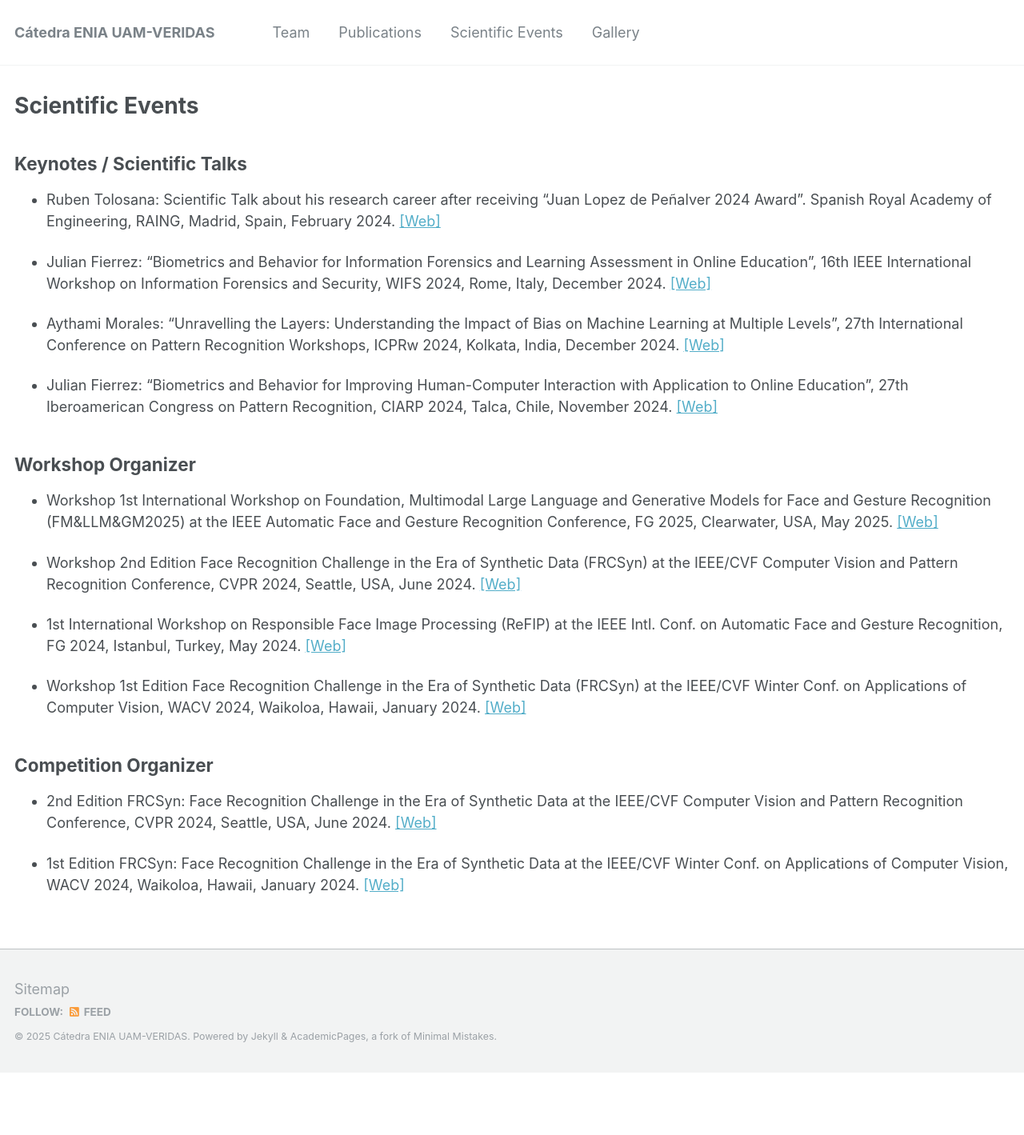
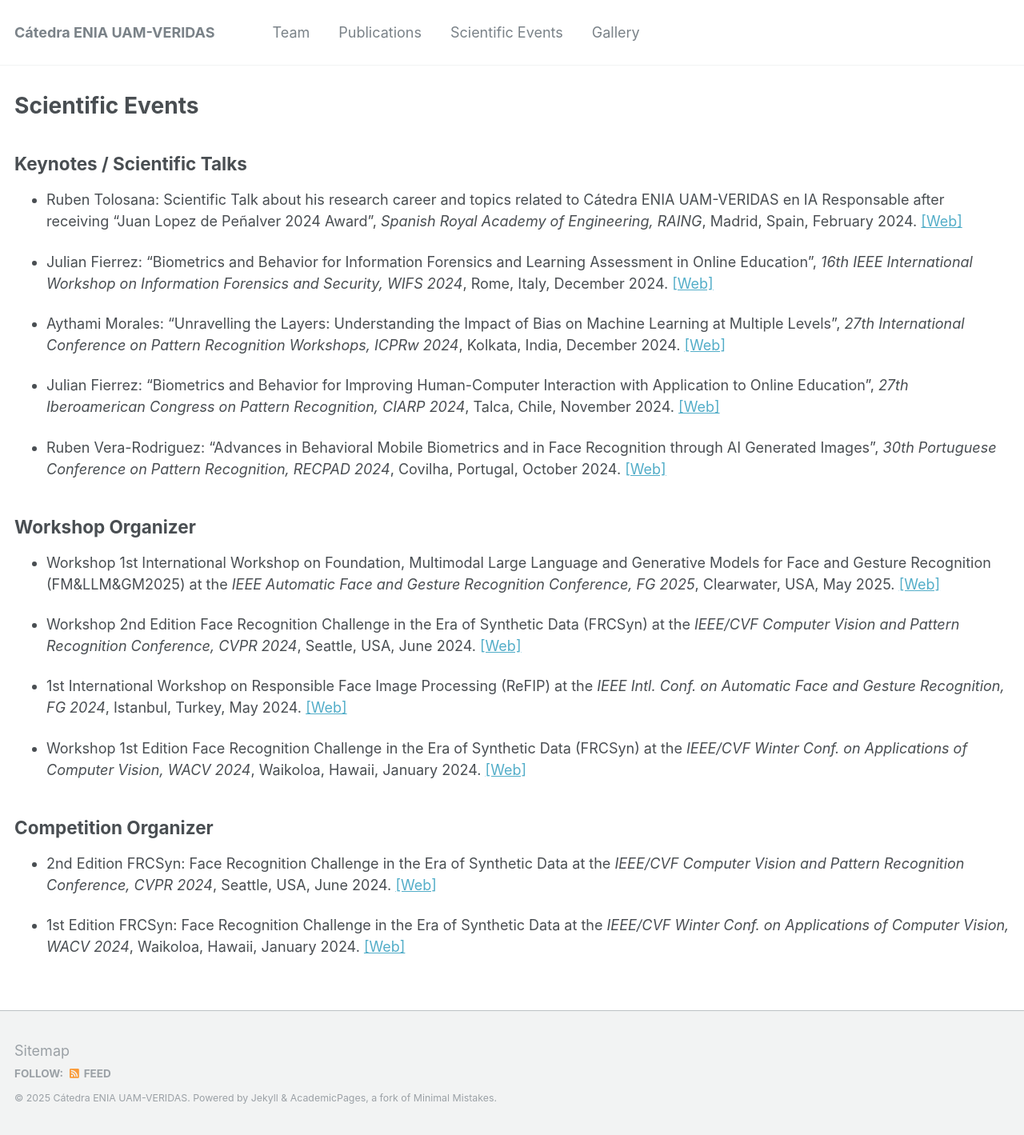
Before and after one commit to catedraeniauam/catedraeniauam.github.io, a Jekyll site: the page built from _pages/scientific_events.md, in a window 1280 px wide. Shown: the whole page at 80% size. Built offline with Jekyll 4.4.1, drawn with Linux system fonts in a browser that asks for light colours; before the commit the page ends 1341 px from its top, so only the background shows below that.

Commit message:
Cambiamos estilo

```diff
--- a/_pages/scientific_events.md
+++ b/_pages/scientific_events.md
@@ -8,28 +8,30 @@ author_profile: false
 Keynotes / Scientific Talks
 -----
 
-- Ruben Tolosana: Scientific Talk about his research career after receiving “Juan Lopez de Peñalver 2024 Award”. Spanish Royal Academy of Engineering, RAING, Madrid, Spain, February 2024. <a href="https://www.raing.es/comunicacion/actos/premios-y-distinciones/premios-jovenes-investigadores/premios-jovenes-investigadores-2024/">[Web]</a>
+- Ruben Tolosana: Scientific Talk about his research career and topics related to Cátedra ENIA UAM-VERIDAS en IA Responsable after receiving “Juan Lopez de Peñalver 2024 Award”, *Spanish Royal Academy of Engineering, RAING*, Madrid, Spain, February 2024. <a href="https://www.raing.es/comunicacion/actos/premios-y-distinciones/premios-jovenes-investigadores/premios-jovenes-investigadores-2024/">[Web]</a>
 
-- Julian Fierrez: “Biometrics and Behavior for Information Forensics and Learning Assessment in Online Education”, 16th IEEE International Workshop on Information Forensics and Security, WIFS 2024, Rome, Italy, December 2024. <a href="https://wifs2024.uniroma3.it/?page_id=173">[Web]</a>
+- Julian Fierrez: “Biometrics and Behavior for Information Forensics and Learning Assessment in Online Education”, *16th IEEE International Workshop on Information Forensics and Security, WIFS 2024*, Rome, Italy, December 2024. <a href="https://wifs2024.uniroma3.it/?page_id=173">[Web]</a>
 
-- Aythami Morales: “Unravelling the Layers: Understanding the Impact of Bias on Machine Learning at Multiple Levels”, 27th International Conference on Pattern Recognition Workshops, ICPRw 2024, Kolkata, India, December 2024. <a href="https://sites.google.com/view/icpr2024-fairbio">[Web]</a>
+- Aythami Morales: “Unravelling the Layers: Understanding the Impact of Bias on Machine Learning at Multiple Levels”, *27th International Conference on Pattern Recognition Workshops, ICPRw 2024*, Kolkata, India, December 2024. <a href="https://sites.google.com/view/icpr2024-fairbio">[Web]</a>
 
-- Julian Fierrez: “Biometrics and Behavior for Improving Human-Computer Interaction with Application to Online Education”, 27th Iberoamerican Congress on Pattern Recognition, CIARP 2024, Talca, Chile, November 2024. <a href="http://www.ciarp24.org/">[Web]</a>
+- Julian Fierrez: “Biometrics and Behavior for Improving Human-Computer Interaction with Application to Online Education”, *27th Iberoamerican Congress on Pattern Recognition, CIARP 2024*, Talca, Chile, November 2024. <a href="http://www.ciarp24.org/">[Web]</a>
+
+- Ruben Vera-Rodriguez: “Advances in Behavioral Mobile Biometrics and in Face Recognition through AI Generated Images”, *30th Portuguese Conference on Pattern Recognition, RECPAD 2024*, Covilha, Portugal, October 2024. <a href="https://recpad2024.web.app/">[Web]</a>
 
 Workshop Organizer
 -----
 
-- Workshop 1st International Workshop on Foundation, Multimodal Large Language and Generative Models for Face and Gesture Recognition (FM&LLM&GM2025) at the IEEE Automatic Face and Gesture Recognition Conference, FG 2025, Clearwater, USA, May 2025. <a href="https://sites.google.com/view/fmllmgm-fg25">[Web]</a>
+- Workshop 1st International Workshop on Foundation, Multimodal Large Language and Generative Models for Face and Gesture Recognition (FM&LLM&GM2025) at the *IEEE Automatic Face and Gesture Recognition Conference, FG 2025*, Clearwater, USA, May 2025. <a href="https://sites.google.com/view/fmllmgm-fg25">[Web]</a>
 
-- Workshop 2nd Edition Face Recognition Challenge in the Era of Synthetic Data (FRCSyn) at the IEEE/CVF Computer Vision and Pattern Recognition Conference, CVPR 2024, Seattle, USA, June 2024. <a href="https://frcsyn.github.io/">[Web]</a>
+- Workshop 2nd Edition Face Recognition Challenge in the Era of Synthetic Data (FRCSyn) at the *IEEE/CVF Computer Vision and Pattern Recognition Conference, CVPR 2024*, Seattle, USA, June 2024. <a href="https://frcsyn.github.io/CVPR2024.html">[Web]</a>
 
-- 1st International Workshop on Responsible Face Image Processing (ReFIP) at the IEEE Intl. Conf. on Automatic Face and Gesture Recognition, FG 2024, Istanbul, Turkey, May 2024. <a href="https://responsiblefaceimageprocessing.github.io/fg2024/">[Web]</a>
+- 1st International Workshop on Responsible Face Image Processing (ReFIP) at the *IEEE Intl. Conf. on Automatic Face and Gesture Recognition, FG 2024*, Istanbul, Turkey, May 2024. <a href="https://responsiblefaceimageprocessing.github.io/fg2024/">[Web]</a>
 
-- Workshop 1st Edition Face Recognition Challenge in the Era of Synthetic Data (FRCSyn) at the IEEE/CVF Winter Conf. on Applications of Computer Vision, WACV 2024, Waikoloa, Hawaii, January 2024. <a href="https://frcsyn.github.io/">[Web]</a>
+- Workshop 1st Edition Face Recognition Challenge in the Era of Synthetic Data (FRCSyn) at the *IEEE/CVF Winter Conf. on Applications of Computer Vision, WACV 2024*, Waikoloa, Hawaii, January 2024. <a href="https://frcsyn.github.io/WACV2024.html">[Web]</a>
 
 Competition Organizer
 -----
 
-- 2nd Edition FRCSyn: Face Recognition Challenge in the Era of Synthetic Data at the IEEE/CVF Computer Vision and Pattern Recognition Conference, CVPR 2024, Seattle, USA, June 2024. <a href="https://frcsyn.github.io/">[Web]</a>
+- 2nd Edition FRCSyn: Face Recognition Challenge in the Era of Synthetic Data at the *IEEE/CVF Computer Vision and Pattern Recognition Conference, CVPR 2024*, Seattle, USA, June 2024. <a href="https://codalab.lisn.upsaclay.fr/competitions/16970">[Web]</a>
 
-- 1st Edition FRCSyn: Face Recognition Challenge in the Era of Synthetic Data at the IEEE/CVF Winter Conf. on Applications of Computer Vision, WACV 2024, Waikoloa, Hawaii, January 2024. <a href="https://frcsyn.github.io/">[Web]</a>
+- 1st Edition FRCSyn: Face Recognition Challenge in the Era of Synthetic Data at the *IEEE/CVF Winter Conf. on Applications of Computer Vision, WACV 2024*, Waikoloa, Hawaii, January 2024. <a href="https://codalab.lisn.upsaclay.fr/competitions/15485">[Web]</a>
```
